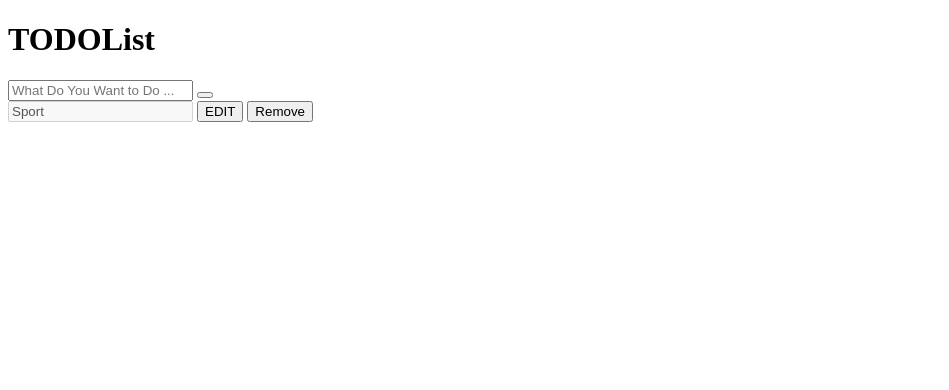
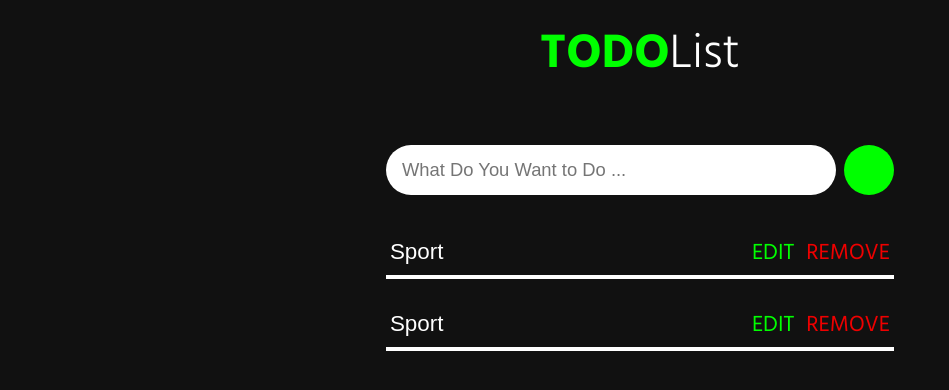
Before and after one commit to romantut1988/to-do-list-js, a plain HTML site: page insex.html in a window 1280 px wide. Shown: the whole page, without its empty margins (0-949 px from the left). Drawn offline with Linux system fonts and the light colour scheme.

Commit message:
project styles

```diff
--- a/insex.html
+++ b/insex.html
@@ -6,7 +6,8 @@
           content="width=device-width, user-scalable=no, initial-scale=1.0, maximum-scale=1.0, minimum-scale=1.0">
     <meta http-equiv="X-UA-Compatible" content="ie=edge">
     <title>Todo List</title>
-    <link href="style.css">
+    <link rel="stylesheet" href="style.css">
+    <link href="https://fonts.googleapis.com/css2?family=Hind:wght@300;400;500;600;700&display=swap" rel="stylesheet">
 </head>
 <body>
 
@@ -19,7 +20,12 @@
       <div class="item">
           <input class="item_input " type="text" value="Sport" disabled>
           <button class="editButton">EDIT</button>
-          <button class="removeButton">Remove</button>
+          <button class="removeButton">REMOVE</button>
+      </div>
+      <div class="item">
+          <input class="item_input " type="text" value="Sport" disabled>
+          <button class="editButton">EDIT</button>
+          <button class="removeButton">REMOVE</button>
       </div>
   </div>
 
--- a/style.css
+++ b/style.css
@@ -0,0 +1,101 @@
+* {
+    padding: 0;
+    margin: 0;
+    box-sizing: border-box;
+}
+
+body {
+    height: 100%;
+    background-color: #111;
+}
+
+h1 {
+    font-size: 3rem;
+    font-weight: 50;
+    margin: 1rem 0 3rem;
+    text-align: center;
+    color: #fff;
+    font-family: 'Hind', sans-serif;
+}
+
+.styling {
+    font-weight: 800;
+    color: lime;
+}
+
+.input_div {
+    display: flex;
+    justify-content: center;
+    align-items: center;
+    text-align: center;
+}
+
+.input_div .input {
+    padding: 0.5rem 1rem;
+    height: 50px;
+    outline: none;
+    border: none;
+    background-color: #fff;
+    width: 450px;
+    font-size: 1.15rem;
+    margin: 0.25rem;
+    border-radius: 25px;
+}
+
+.addButton {
+    height: 50px;
+    width: 50px;
+    border-radius: 25px;
+    outline: none;
+    border: none;
+    background-color: #fff;
+    background-color: lime;
+    color: #fff;
+    margin: 0.25rem;
+}
+
+.addButton:hover {
+    opacity: 0.7;
+}
+
+.container {
+    display: flex;
+    flex-direction: column;
+    justify-content: space-between;
+    align-items: center;
+    text-align: center;
+    margin-top: 2rem;
+}
+
+.item {
+    padding: 0.25rem;
+    margin-bottom: 1.5rem;
+    border-bottom: 4px solid #fff;
+}
+
+.item_input {
+    background: none;
+    outline: none;
+    color: #fff;
+    border: none;
+    width: 350px;
+    font-size: 1.4rem;
+}
+
+.editButton {
+    font-size: 1.4rem;
+    margin: 0 0.5rem;
+    font-family: "Hind", sans-serif;
+    background: none;
+    outline: none;
+    color: lime;
+    border: none;
+}
+.removeButton {
+    font-size: 1.4rem;
+    font-family: "Hind", sans-serif;
+    background: none;
+    outline: none;
+    color: #e00;
+    border: none;
+}
```
